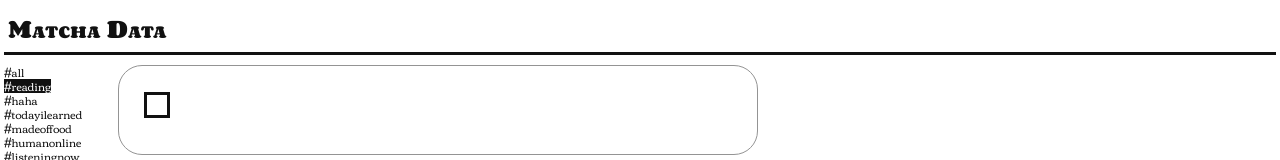
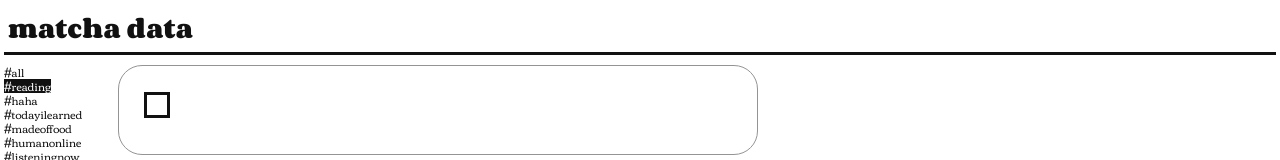
Before and after one commit to kriziaf/matcha-data, a plain HTML site: page index.html in a window 1280 px wide. Shown: the top 160 px of the page. Drawn offline with Linux system fonts and the light colour scheme.

Commit message:
Title: lowercase
Co-Authored-By: Claude Sonnet 5.5 <noreply@anthropic.com>
Claude-Session: https://claude.ai/code/session_01NjX1R9berHTSwARUyPieec

```diff
--- a/css/styles.css
+++ b/css/styles.css
@@ -49,7 +49,7 @@ h1 {
   font-size: 22px;
   font-weight: 700;
   letter-spacing: 0.5px;
-  font-variant: small-caps;
+  text-transform: lowercase;
   color: var(--ink);
 }
 
```
